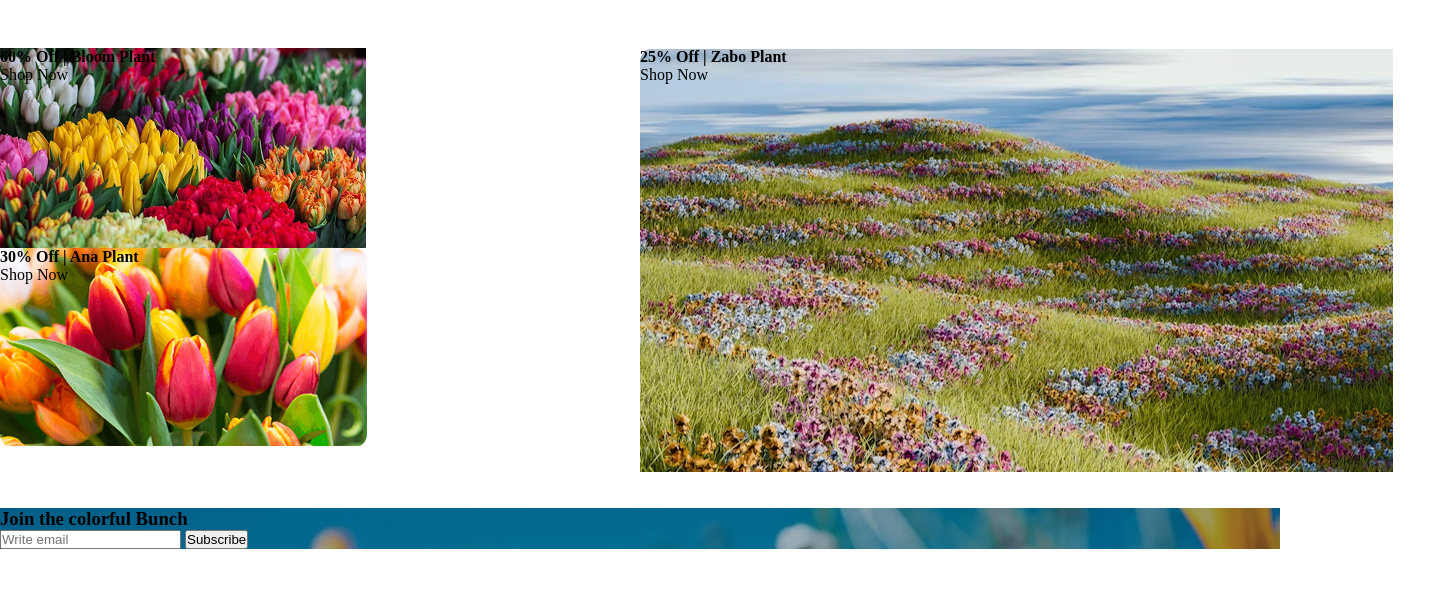
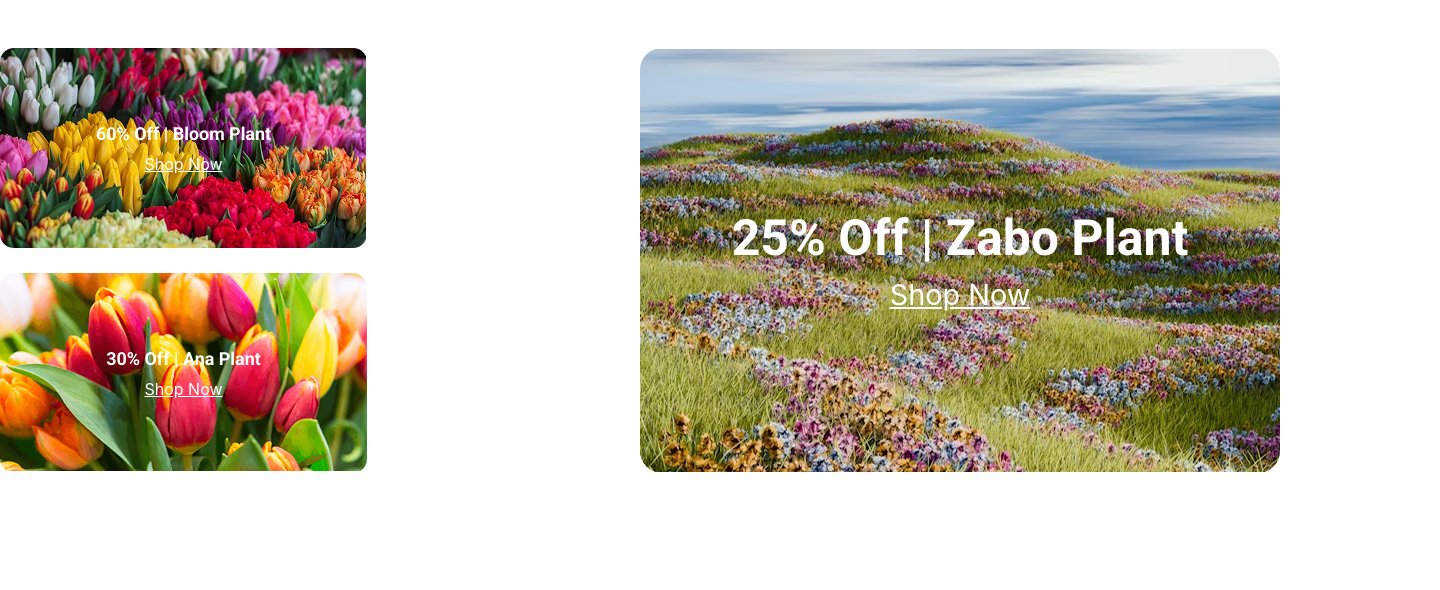
Before and after one commit to davidmamoun/my-assingment-2, a plain HTML site: page index.html in a window 1280 px wide. Shown: the part 3240-3830 px from the top of the page, 1440 px wide, since content can reach past the window. Drawn offline with Linux system fonts and the light colour scheme.

Commit message:
added to Latest  Deals Secion

```diff
--- a/index.html
+++ b/index.html
@@ -123,29 +123,35 @@
        <h3 class="latest-deals-title note-serif"><span id="dd-f">Latest</span>  Deals </h3>
 
        <p class="latest-deals-description inter">Indulge your senses with the beauty and fragrance of our fresh flower shop. From classic roses to exotic blooms, we offer a wide variety of fresh.</p>
+
        <div class="latest-deals-banner">
         <div class="latest-deals-box">
         <div class="box-2">
-          <h4>60% Off | Bloom Plant</h4>
-          <p>Shop Now</p>
+          <h4 class="banner-title note-serif ">60% Off | Bloom Plant</h4>
+          <a class="banner-description inter" href="">Shop Now</a>
+
         </div>
         <div class="box-3">
-          <h4>30% Off | Ana  Plant</h4>
-          <p>Shop Now</p>
+          <h4 class="banner-title note-serif ">30% Off | Ana  Plant</h4>
+          <a class="banner-description inter" href="">Shop Now</a>
         </div>
         </div>
         <div class="box-4">
-          <h4>25% Off | Zabo Plant</h4>
-          <p>Shop Now</p>
+          <h4 class="banner-title-1 note-serif ">25% Off | Zabo Plant</h4>
+          <a class="banner-description-1 inter" href="">Shop Now</a>
         </div>
        </div>
        </section>
 
-       <!-- contact section  -->
+       <!--contact section-->
         <section class="contact-section">
-          <h3 class="contact-title">Join the colorful Bunch</h3>
-        <input type="email" placeholder="Write email">
-        <button>Subscribe</button>
+
+            <h3 class="contact-title note-serif">Join the colorful Bunch</h3>
+
+        <div class="container-contact">
+        <input class="input-dd" type="email" placeholder="Write email">
+        <button class="btn-parimary">Subscribe</button>
+          </div>
         </section>
     </main>
     <footer>
--- a/styles/style.css
+++ b/styles/style.css
@@ -184,38 +184,89 @@
   grid-template-columns: repeat(2, 1fr);
   margin: 0 auto;
   margin-top: 120px;
-  position: relative;
-  background-size: auto;
 }
 
 .box-2 {
   background-image: url(../assets/deal-bloom.png);
   background-repeat: no-repeat;
-  width: 567px;
+  background-size: 100%;
+  width: 367px;
   height: 200px;
+  display: grid;
+  place-content: center;
+  border-radius: 14px;
 }
-
+.banner-title {
+  color: #ffffff;
+  font-size: 1.12rem;
+  text-align: center;
+}
+.banner-description {
+  color: #ffffff;
+  text-align: center;
+  padding-top: 10px;
+}
 .box-3 {
   background-image: url(../assets/deal-ana.png);
   background-repeat: no-repeat;
+  background-size: 100%;
   width: 367px;
   height: 200px;
+  display: grid;
+  place-content: center;
   border-radius: 14px;
+  margin-top: 25px;
 }
 
 .box-4 {
   background-image: url(../assets/deal-zabo.png);
   background-repeat: no-repeat;
-  width: 800px;
-  height: 460px;
-  border-radius: 14px;
-  margin-right: -1110px;
+  display: grid;
+  place-content: center;
+  border-radius: 22px;
 }
+.banner-title-1 {
+  color: #ffffff;
+  font-size: 3.12rem;
+  text-align: center;
+}
+
+.banner-description-1 {
+  color: #ffffff;
+  font-size: 1.8rem;
+  text-align: center;
+  padding-top: 10px;
+}
+
+/* Contact Section Style  */
 
 .contact-section {
   background-image: url(../assets/news-letter-bg.png);
+  background-size: 100%;
   background-repeat: no-repeat;
-  width: 100%;
+  margin-top: 120px;
+  height: auto;
+  display: grid;
+  place-content: center;
+}
+
+.contact-title {
+  color: #ffffff;
+  font-size: 3.12rem;
+  padding-top: 200px;
+  text-align: center;
+}
+.btn-parimary {
+  color: #ffffff;
+  background-color: #e95a08;
+  border: none;
+  padding: 20px 53px;
+  margin-left: -5px;
+}
+.input-dd {
+  padding: 19px 540px 19px 20px;
+  margin-bottom: 200px;
+  margin-top: 25px;
 }
 
 /* Footer Syles  */
```
